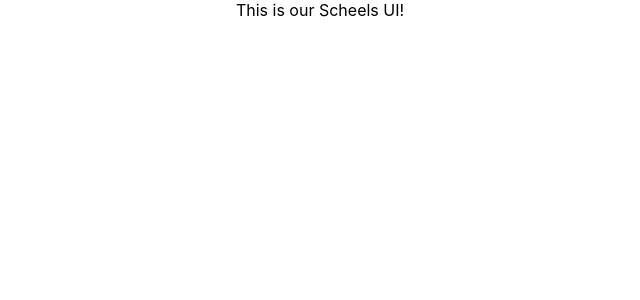
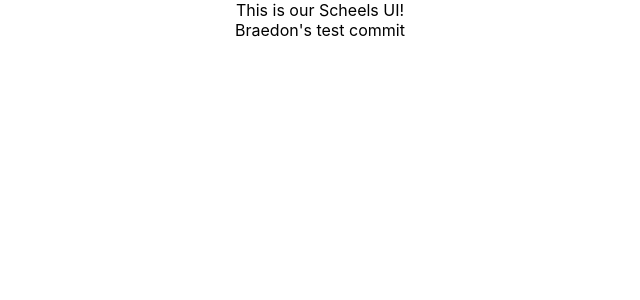
Before and after one commit to BraedonNDSU/JakeNeedsHelp, a React (Create React App) app in the folder ndsu-scheels-2023/: page / in a window 1280 px wide. Shown: the top 300 px of the page, without its empty margins (320-960 px from the left). Built offline with nearby package versions, Linux system fonts and the light colour scheme.

Commit message:
Testing React Project

```diff
--- a/ndsu-scheels-2023/src/App.js
+++ b/ndsu-scheels-2023/src/App.js
@@ -5,6 +5,10 @@
   return (
     <div className="App">
        This is our Scheels UI!
+
+        <br></br>
+
+        Braedon's test commit
     </div>
   );
 }
```
